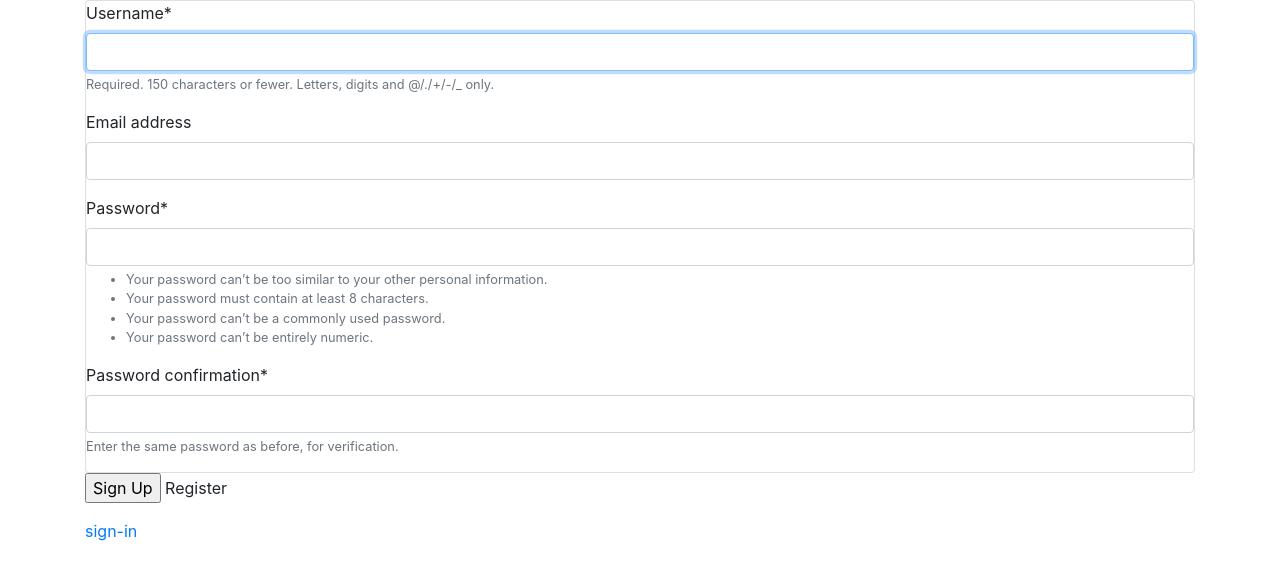
After one commit to RoMcGill/Reel, a Django app: page /register/ in a window 1280 px wide. The commit adds this page. Shown: the top 580 px of the page. Run offline with Django 3.2, Linux system fonts and the light colour scheme; the visitor is signed in with stand-in values (Sample User, id 1); some libraries are stand-ins or nearby versions.

Commit message:
add login/logout/register page, still some bugs with redirecting users to their profiles and showing streams of posts

```diff
--- a/REEL/urls.py
+++ b/REEL/urls.py
@@ -19,20 +19,24 @@ from django.conf import settings
 from django.conf.urls.static import static
 from userauthentication.models import Profile
 from userauthentication.views import UserProfile, follow, editProfile
-
+from django.contrib.auth import views as auth_views
+from members import views as user_views
 
 urlpatterns = [
     path('admin/', admin.site.urls),
     path('', include('post.urls')),
+    path('register/', user_views.register, name='register'),
+    path('login/', auth_views.LoginView.as_view(template_name="reelusers/login.html"), name='login'),
+    path('logout/', auth_views.LoginView.as_view(template_name="reelusers/logout.html"), name='logout'),
     # path('members/', include('members.urls')),
     # path('members/', include('django.contrib.auth.urls')),
     # path('users/', include('django.contrib.auth.urls')),
     path('users/', include('userauthentication.urls')),
-    path('register/', include('userauthentication.urls')),
     # path('users/', include('comment.urls')),
     path('<username>/', UserProfile, name='profile'),
     path('<username>/svaed/', UserProfile, name='favourite'),
     path('<username>/follow/<option>/', follow, name='follow'),
+
 
 
 
--- /dev/null
+++ b/members/forms.py
@@ -0,0 +1,12 @@
+from django import forms
+from django.contrib.auth.models import User
+from django.contrib.auth.forms import UserCreationForm
+from django.db import models
+
+
+class UserRegisterForm(UserCreationForm):
+    email = models.EmailField()
+
+    class Meta:
+        model = User
+        fields = ['username', 'email', 'password1', 'password2']
--- /dev/null
+++ b/members/templates/reelusers/register.html
@@ -0,0 +1,91 @@
+{% load static %}
+{% load crispy_forms_tags %}
+
+<!DOCTYPE html>
+<html lang="en">
+<head>
+    <meta charset="UTF-8">
+    <meta http-equiv="X-UA-Compatible" content="IE=edge">
+    <meta name="viewport" content="width=device-width, initial-scale=1.0">
+    <title>Reel</title>
+    <link rel="stylesheet" href="https://fonts.sandbox.google.com/css2?family=Material+Symbols+Outlined:opsz,wght,FILL,GRAD@20..48,100..700,0..1,-50..200" />
+    <link rel="preconnect" href="https://fonts.googleapis.com">
+<link rel="preconnect" href="https://fonts.gstatic.com" crossorigin>
+<link href="https://fonts.googleapis.com/css2?family=Gochi+Hand&family=Lato:ital,wght@1,300&family=Oswald:wght@300&display=swap" rel="stylesheet">
+
+    <link rel="stylesheet" href="https://cdn.jsdelivr.net/npm/bootstrap@4.5.3/dist/css/bootstrap.min.css" integrity="sha384-TX8t27EcRE3e/ihU7zmQxVncDAy5uIKz4rEkgIXeMed4M0jlfIDPvg6uqKI2xXr2" crossorigin="anonymous">
+    <link rel="stylesheet" href="{% static 'styles/styles.css' %}">
+    <style>
+        .material-symbols-outlined {
+          font-variation-settings:
+          'FILL' 0,
+          'wght' 400,
+          'GRAD' 0,
+          'opsz' 48
+        }
+        </style>
+    <script src="https://cdn.jsdelivr.net/npm/bootstrap@4.5.3/dist/js/bootstrap.bundle.min.js" integrity="sha384-ho+j7jyWK8fNQe+A12Hb8AhRq26LrZ/JpcUGGOn+Y7RsweNrtN/tE3MoK7ZeZDyx" crossorigin="anonymous"></script>
+</head>
+  <body>
+
+
+  <section class="section">
+    <div class="container">
+
+<div class="columns is-mobile has-text-centered">
+  <div class="column is-half is-offset-one-quarter">
+
+    <div class="card">
+    <div class="card-content">
+
+          <form method="POST" action="" role="form">
+          {% csrf_token %}
+          {{form|crispy}}
+
+
+
+          </div>
+        </div>
+
+      {% if form.errors %}
+      <div class="row">
+        <div class="col s12">
+          <span style="color: red; font-weight: bold;">Your username or password did not match.</span>
+        </div>
+      </div>
+      {% endif %}
+
+      <div class="field">
+      <p class="control">
+        <input type="submit" value="Sign Up" class="button is-success">
+          Register
+
+      </p>
+    </div>
+
+    <input type="hidden" name="next" value="{{ next }}">
+
+
+
+    <a href="" class="button is-info">sign-in</a>
+
+
+  </form>
+
+
+
+
+    </div>
+    </div>
+
+
+
+  </div>
+</div>
+
+
+    </div>
+  </section>
+
+  </body>
+</html>
--- a/members/views.py
+++ b/members/views.py
@@ -1,20 +1,26 @@
-from django.shortcuts import render
-from django.contrib.auth import authenticate, login, logout
-from django.shortcuts import render, get_object_or_404, HttpResponseRedirect, redirect
+from django.shortcuts import render, redirect, HttpResponseRedirect
+from django.contrib.auth.forms import UserCreationForm
 from django.contrib import messages
+from .forms import UserRegisterForm
+from django.contrib.auth.decorators import login_required
+from django.contrib.auth.models import User
 
-def login_user(request):
+
+@login_required
+def register(request):
     if request.method == "POST":
-        username = request.POST['username']
-        password = request.POST['password']
-        user = authenticate(request, username=username, password=password)
-        if user is not None:
-            login(request, user)
-            # Redirect to a success page.
-            return redirect('post')
-        else:
-            # Return an 'invalid login' error message.
-            messages.success(request, ('there was an error logging in, please try again'))
+        form = UserRegisterForm(request.POST)
+        if form.is_valid():
+            form.save()
+            username = form.cleaned_data.get('username')
+            messages.success(request, f'Welcome To The Reel Comunity {username}! Now Login')
             return redirect('login')
     else:
-        return redirect('templates/login.html', {})
+        form = UserRegisterForm()
+
+    return render(request, 'reelusers/register.html', {'form':form})
+
+@login_required
+def login(self, request):
+    if User.is_authenticated:
+        return HttpResponseRedirect(reverse('profile', args=[username]))
--- a/templates/profile.html
+++ b/templates/profile.html
@@ -83,6 +83,7 @@
             </div>
                 <div class="px-4 py-3">
                     <h5 class="mb-0">Recent Trips</h5>
+                    <a href="{% url 'newpost' %}">add post</a>
                     <div class="p-4 rounded shadow-sm bg-light">
                     {% for post in posts %}
                     <div class="card" style="width: 18rem;">
--- a/userauthentication/urls.py
+++ b/userauthentication/urls.py
@@ -8,8 +8,8 @@ from . import views
 urlpatterns = [
 
     path('profile/update', views.editProfile, name='editProfile'),
-    path('sign-in/', views.register, name='sign-in'),
-    path('sign-up/', auth_views.LoginView.as_view(template_name='sign-in.html', redirect_authenticated_user=True), name='sign-in'),
-    path('sign-out/', auth_views.LogoutView.as_view(template_name='sign-out.html'), name='sign-out'),
+    # path('sign-in/', views.register, name='sign-in'),
+    # path('sign-up/', auth_views.LoginView.as_view(template_name='sign-in.html', redirect_authenticated_user=True), name='sign-in'),
+    # path('sign-out/', auth_views.LogoutView.as_view(template_name='sign-out.html'), name='sign-out'),
 
 ]
```
Also changed, not shown: REEL/settings.py (+4 -4 lines), members/templates/reelusers/login.html (added, +66 -0 lines), members/templates/reelusers/logout.html (added, +7 -0 lines), templates/base.html (+13 -1 lines), templates/index.html (+14 -4 lines), userauthentication/models.py (+7 -7 lines), userauthentication/views.py (+25 -24 lines), media/user_10/Screenshot_2022-04-27_at_15.21.53.png (added), media/user_10/Screenshot_2022-04-27_at_15.21.53_61gAorw.png (added), media/user_10/Screenshot_2022-04-27_at_15.21.53_hjsmBNe.png (added), media/user_10/tattoo_idea.png (added).
